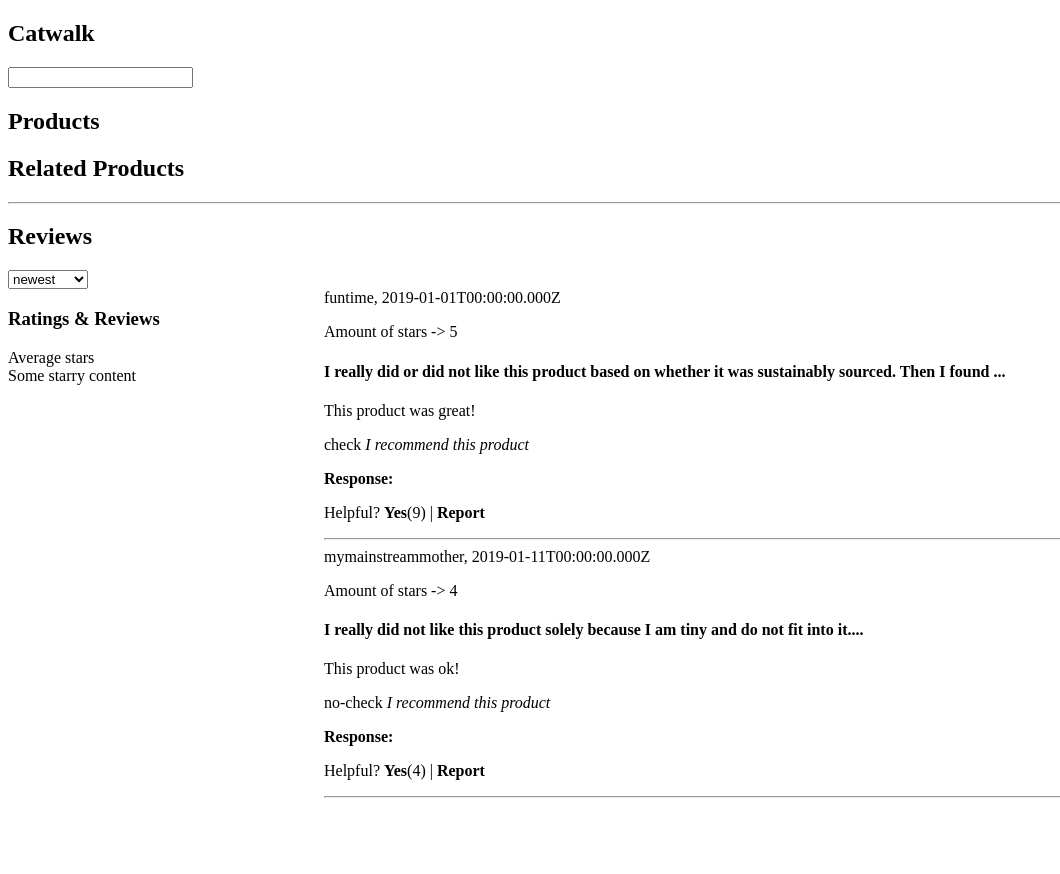
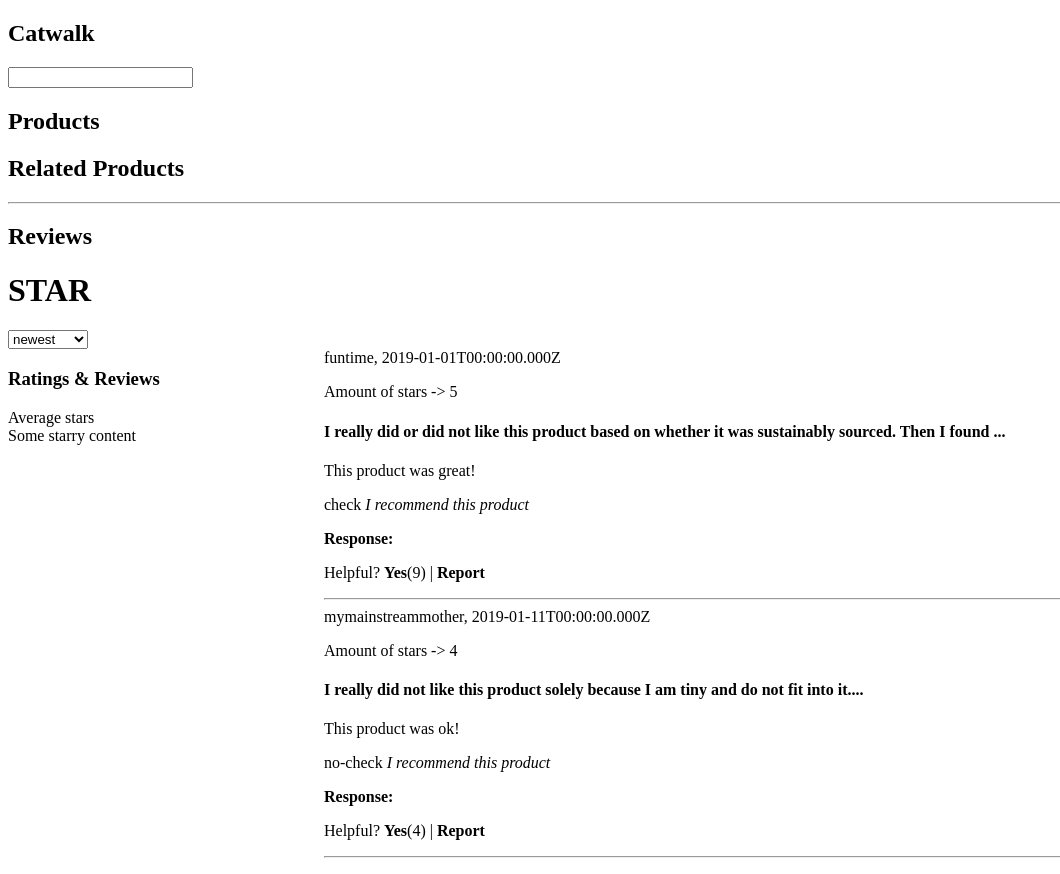
Before and after one commit to bhattibytes/Catwalk, a React app: page / in a window 1280 px wide. Shown: the whole page, without its empty margins (0-1060 px from the left). Before the commit the page ends 814 px from the top, so only its background shows below. Built offline with nearby package versions, Linux system fonts and the light colour scheme; the HTML template or start-up script is replaced by a standard one.

Commit message:
Removed style/css loader webpack

```diff
--- a/client/src/components/Reviews/Reviews.js
+++ b/client/src/components/Reviews/Reviews.js
@@ -4,7 +4,8 @@ import { getReviews, sortOrder } from '../../actions/reviews.js';
 import { reviewsData } from '../../dummy_data/reviews.js';
 import ReviewList from './ReviewList.js';
 import Ratings from './Ratings/Ratings.js';
-import './reviews.css';
+import Star from '../Star/Star.js';
+
 
 class Reviews extends React.Component {
   constructor() {
@@ -21,7 +22,6 @@ class Reviews extends React.Component {
 
   render() {
     const { reviews, dispatch } = this.props;
-    console.log(this.props)
     const style = {
       display: 'grid',
       gridTemplateColumns: '1fr 3fr'
@@ -30,6 +30,7 @@ class Reviews extends React.Component {
       <div>
         <hr />
         <h2>Reviews</h2>
+        <Star />
         <select onChange={(e) => dispatch(sortOrder(e.target.value))}>
           <option>newest</option>
           <option>helpful</option>
--- /dev/null
+++ b/client/src/components/Star/Star.js
@@ -0,0 +1,15 @@
+import React from 'react';
+
+const Star = ({rating}) => {
+
+  return (
+    <div>
+      <h1>STAR</h1>
+      <div className='star-container'>
+        <div className='star-five'></div>
+      </div>
+    </div>
+  );
+};
+
+export default Star;
--- a/package.json
+++ b/package.json
@@ -33,11 +33,9 @@
     "@babel/preset-env": "^7.13.15",
     "@babel/preset-react": "^7.13.13",
     "babel-loader": "^8.2.2",
-    "css-loader": "^5.2.1",
     "live-server": "^1.2.1",
     "nodemon": "^2.0.7",
     "redux-devtools": "^3.7.0",
-    "style-loader": "^2.0.0",
     "webpack": "^4.46.0",
     "webpack-cli": "^4.6.0"
   }
--- a/webpack.config.js
+++ b/webpack.config.js
@@ -30,10 +30,6 @@ module.exports = {
             ]
           }
         }
-      },
-      {
-        test: /\.css$/i,
-        use: ["style-loader", "css-loader"]
       }
     ]
   }
```
Also changed, not shown: client/src/components/Reviews/reviews.css (deleted), 1 other file (tests, documents, lock files or other folders).
